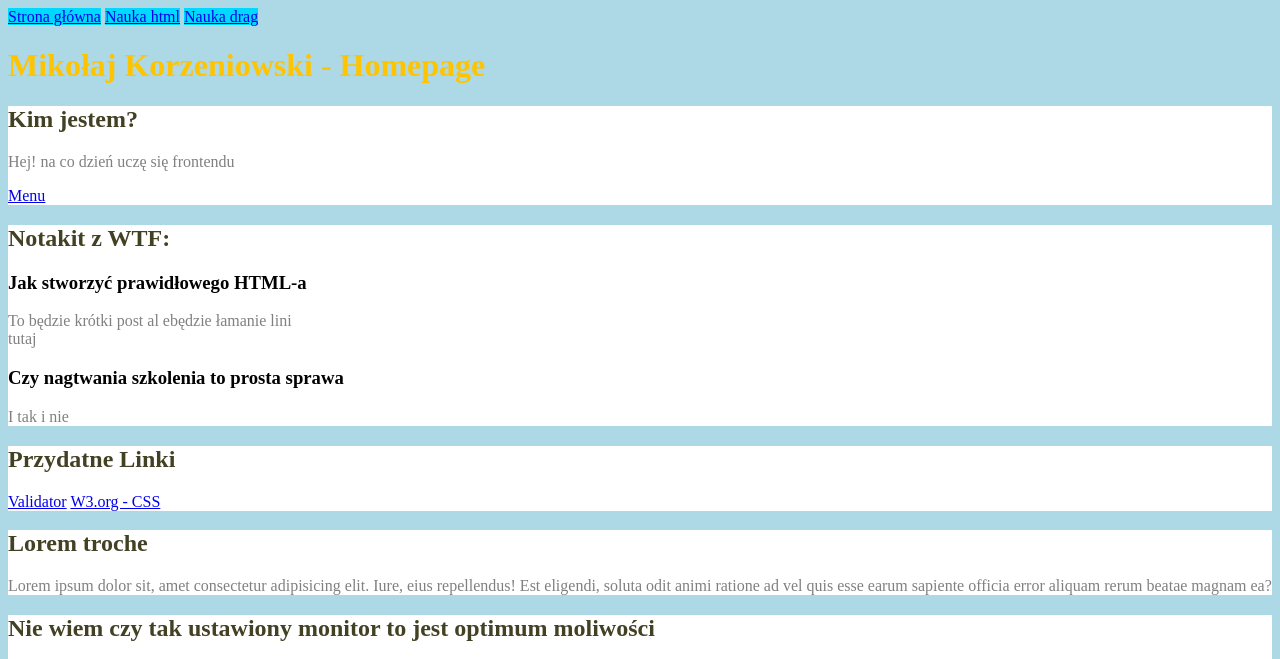
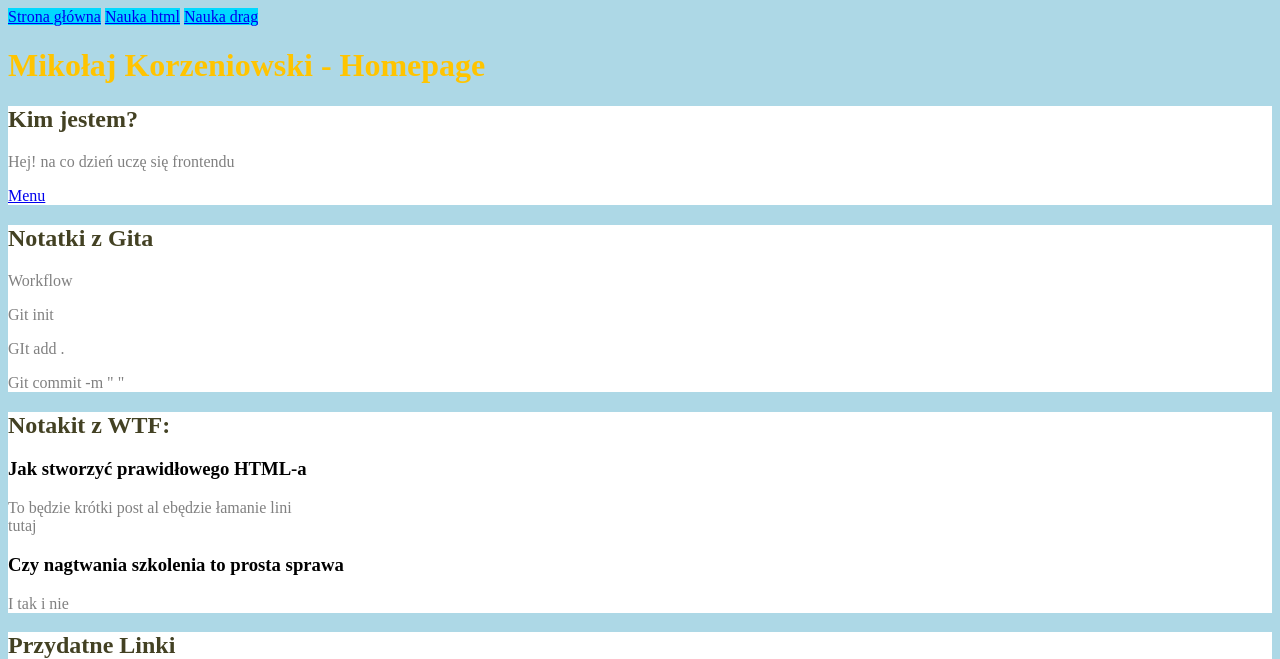
Before and after one commit to mkorzeniowski/WTF, a plain HTML site: page index.html in a window 1280 px wide. Shown: the top 659 px of the page. Drawn offline with Linux system fonts and the light colour scheme; grey boxes are pictures that could not be loaded.

Commit message:
sestion with git notes added

```diff
--- a/index.html
+++ b/index.html
@@ -26,6 +26,13 @@
             <h2>Kim jestem?</h2>
             <p>Hej! na co dzień uczę się frontendu</p>
             <a href="#section_2"> Menu </a>
+        </section>
+        <section>
+            <h2>Notatki z Gita</h2>
+            <p>Workflow</p>
+            <p>Git init</p>
+            <p>GIt add .</p>
+            <p>Git commit -m " "</p>
         </section>
 
         <section>
```
